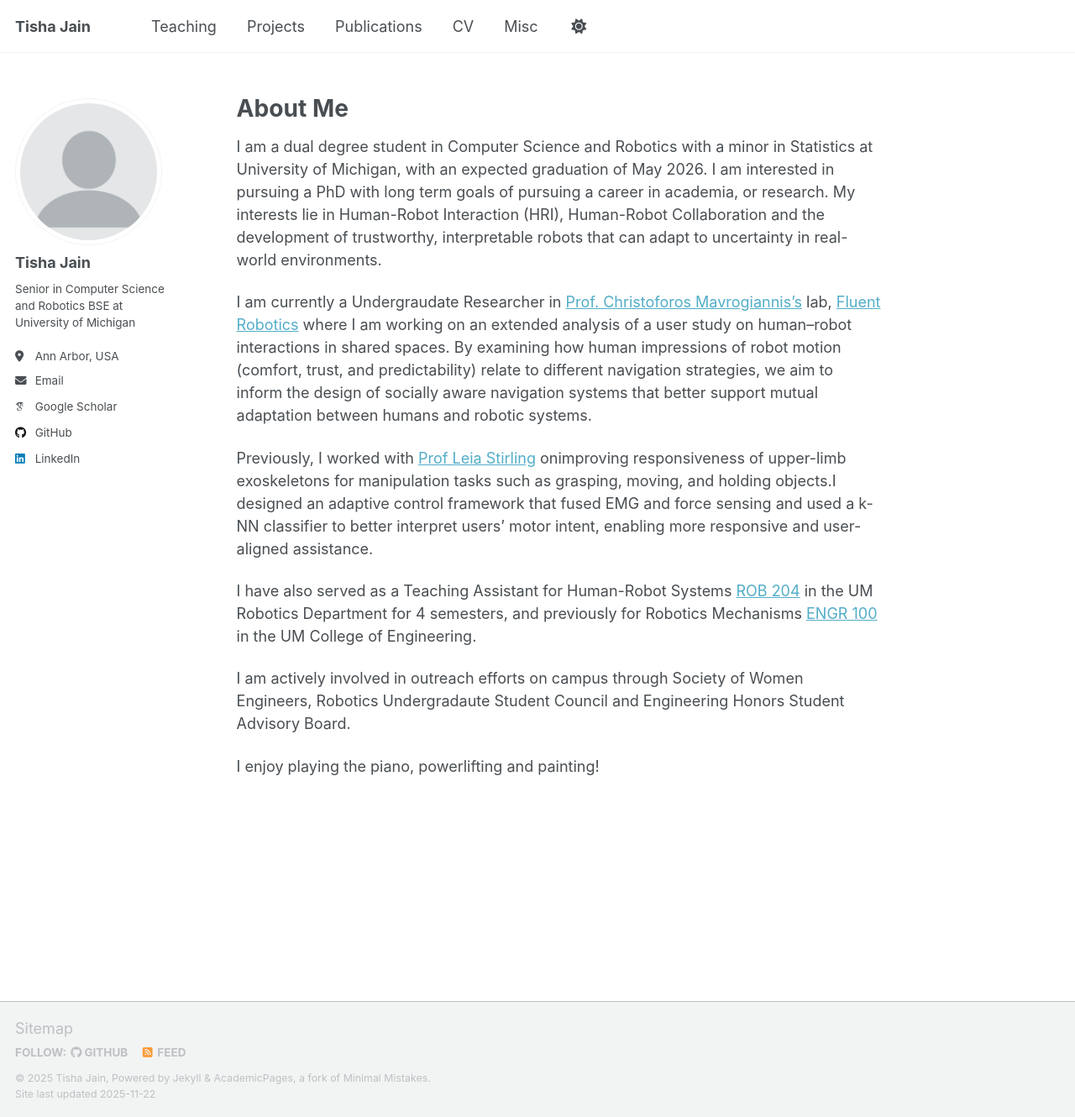
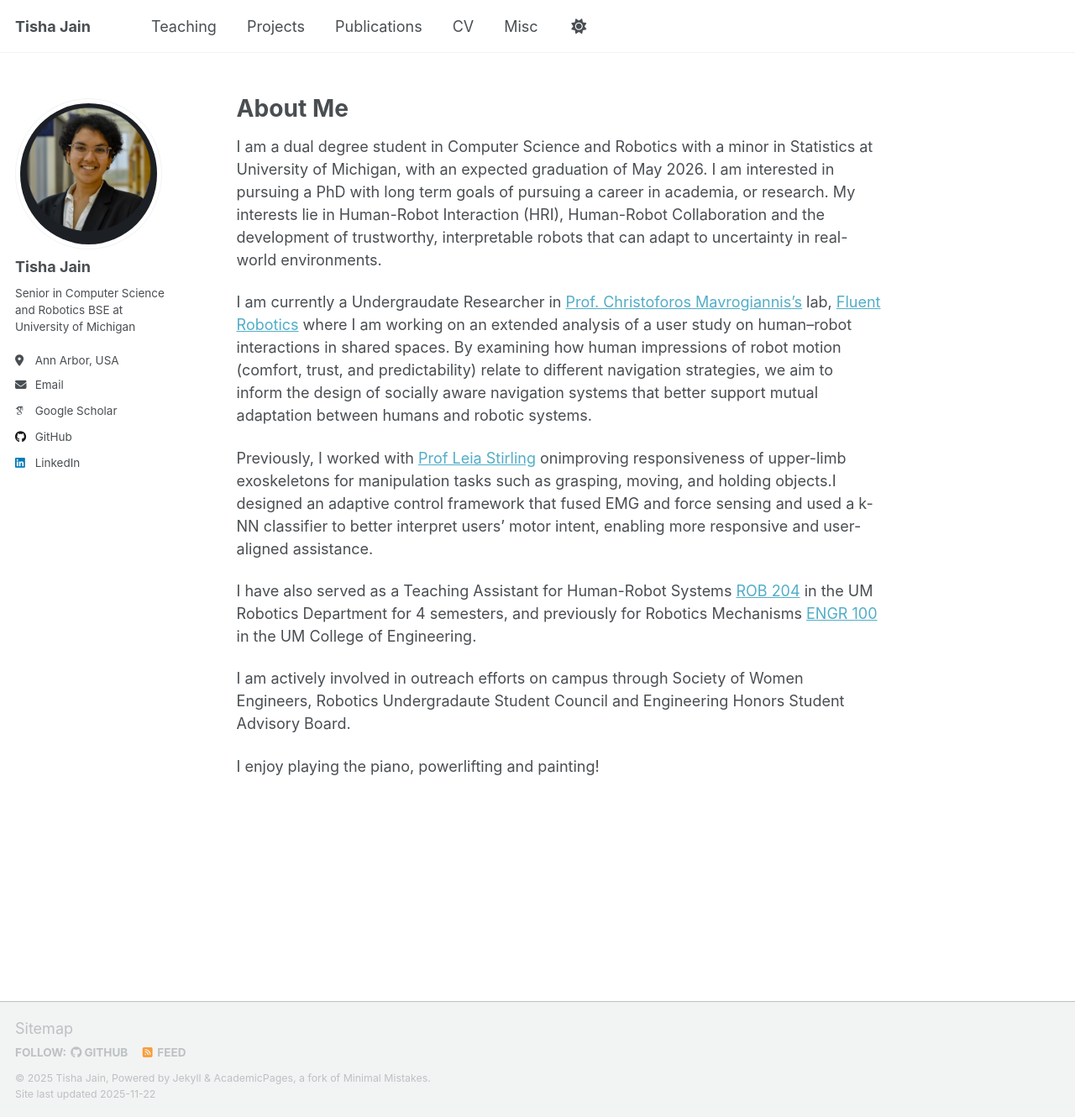
Before and after one commit to TishaJain6060/TishaJain6060.github.io, a Jekyll site: the page built from _pages/about.md, in a window 1280 px wide and 1330 px high. Shown: the whole window at 84% size. Built offline with Jekyll 4.4.1, drawn with Linux system fonts in a browser that asks for light colours; some web fonts are replaced; a script that is not in the unit is left out.

Commit message:
Update author avatar image in config

```diff
--- a/_config.yml
+++ b/_config.yml
@@ -23,7 +23,7 @@ repository               : "TishaJain6060/TishaJain6060.github.io"
 #               Additional customization can be done by editing /_includes/author-profile.html
 author:
   # Biographic information
-  avatar           : "profile.png"
+  avatar           : "aboutmeimage.png"
   name             : "Tisha Jain"
   bio              : "Senior in Computer Science and Robotics BSE at University of Michigan"
   location         : "Ann Arbor, USA"
```
